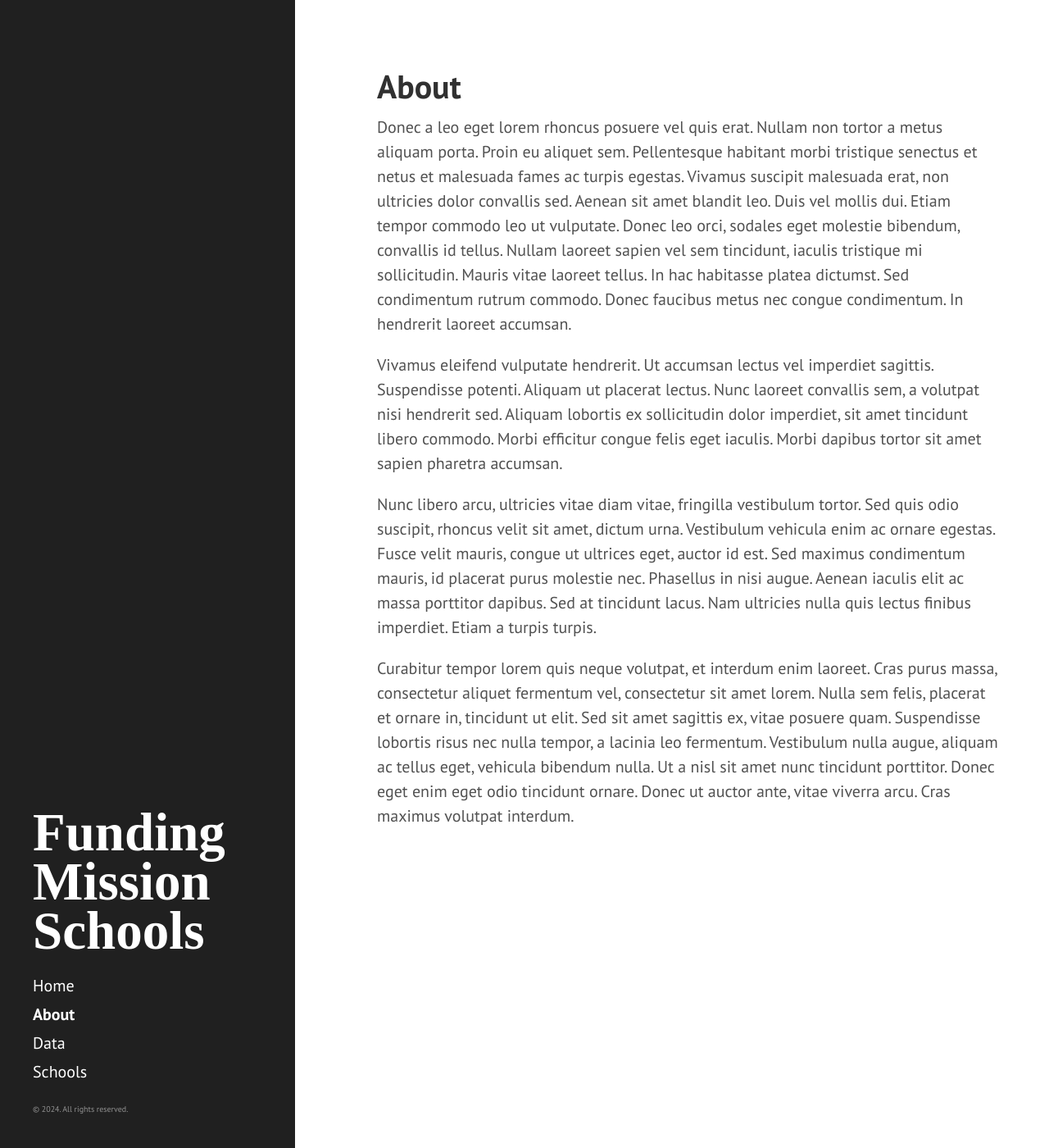
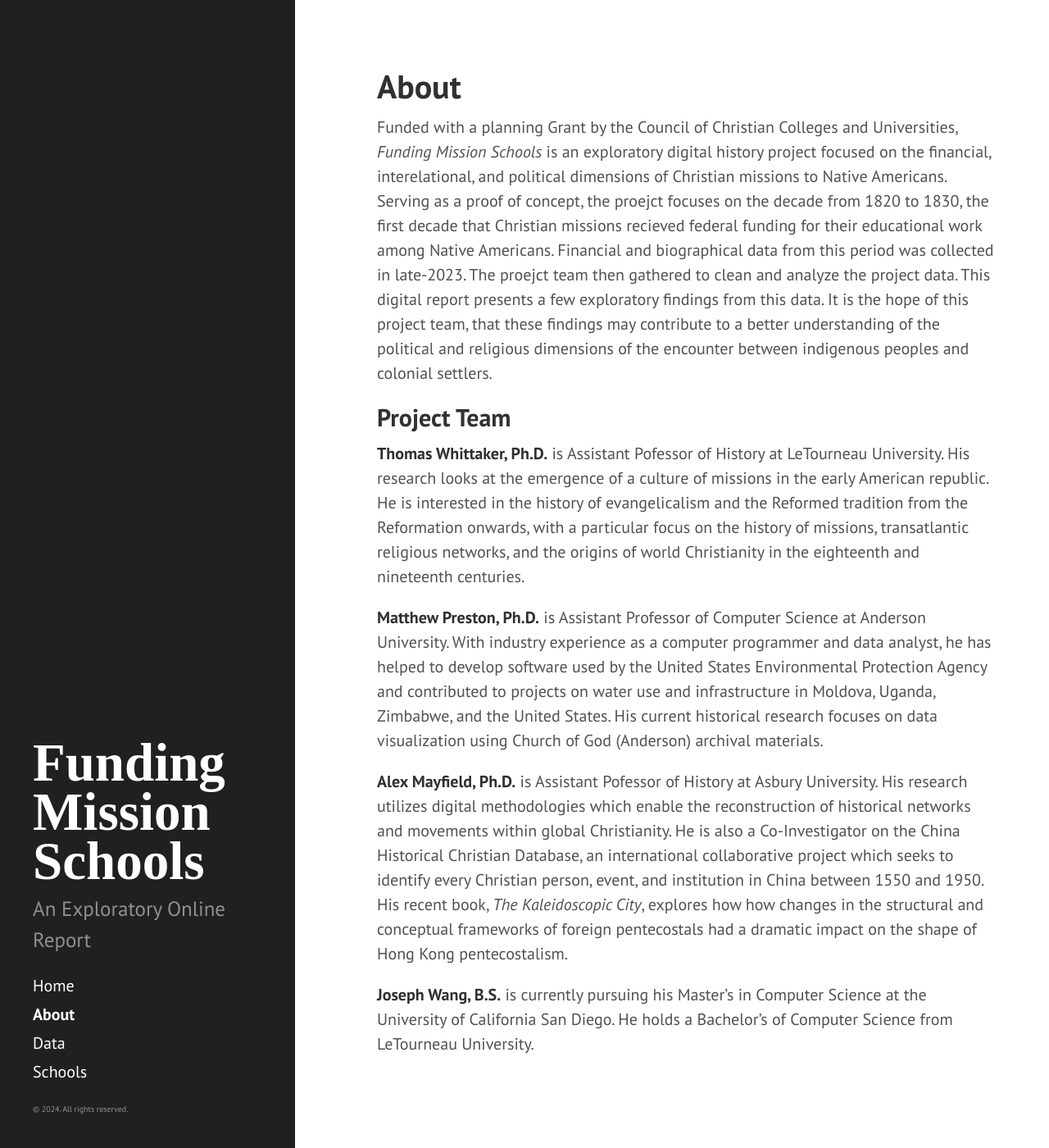
Before and after one commit to alex-mayfield/fmsreport, a Jekyll site: the page built from pages/about.md, in a window 1280 px wide and 1400 px high. Shown: the whole window at 82% size. Built offline with Jekyll 4.4.1, drawn with Linux system fonts in a browser that asks for light colours.

Commit message:
Updates to Text

```diff
--- a/_config.yml
+++ b/_config.yml
@@ -8,7 +8,7 @@ permalink:        pretty
 # Setup
 title:            Funding Mission Schools
 tagline:          ''
-description:      ''
+description:      'An Exploratory Online Report'
 url:              https://github.com/alex-mayfield
 baseurl:          /fmsreport
 
--- a/_includes/sidebar.html
+++ b/_includes/sidebar.html
@@ -21,7 +21,7 @@
       {% for node in pages_list %}
         {% if node.title != null %}
           {% if node.layout == "page" %}
-            <a class="sidebar-nav-item{% if page.url == node.url %} active{% endif %}" href="{{site.baseurl}}{{ node.url }}">{{ node.title }}</a>
+            <a class="sidebar-nav-item{% if page.url == node.url %} active{% endif %}" href="{{ site.baseurl }}{{ node.url }}">{{ node.title }}</a>
           {% endif %}
         {% endif %}
       {% endfor %}
--- a/pages/about.md
+++ b/pages/about.md
@@ -3,10 +3,14 @@ layout: page
 title: About
 ---
 
-Donec a leo eget lorem rhoncus posuere vel quis erat. Nullam non tortor a metus aliquam porta. Proin eu aliquet sem. Pellentesque habitant morbi tristique senectus et netus et malesuada fames ac turpis egestas. Vivamus suscipit malesuada erat, non ultricies dolor convallis sed. Aenean sit amet blandit leo. Duis vel mollis dui. Etiam tempor commodo leo ut vulputate. Donec leo orci, sodales eget molestie bibendum, convallis id tellus. Nullam laoreet sapien vel sem tincidunt, iaculis tristique mi sollicitudin. Mauris vitae laoreet tellus. In hac habitasse platea dictumst. Sed condimentum rutrum commodo. Donec faucibus metus nec congue condimentum. In hendrerit laoreet accumsan.
+Funded with a planning Grant by the Council of Christian Colleges and Universities, _Funding Mission Schools_ is an exploratory digital history project focused on the financial, interelational, and political dimensions of Christian missions to Native Americans. Serving as a proof of concept, the proejct focuses on the decade from 1820 to 1830, the first decade that Christian missions recieved federal funding for their educational work among Native Americans. Financial and biographical data from this period was collected in late-2023. The proejct team then gathered to clean and analyze the project data. This digital report presents a few exploratory findings from this data. It is the hope of this project team, that these findings may contribute to a better understanding of the political and religious dimensions of the encounter between indigenous peoples and colonial settlers.
 
-Vivamus eleifend vulputate hendrerit. Ut accumsan lectus vel imperdiet sagittis. Suspendisse potenti. Aliquam ut placerat lectus. Nunc laoreet convallis sem, a volutpat nisi hendrerit sed. Aliquam lobortis ex sollicitudin dolor imperdiet, sit amet tincidunt libero commodo. Morbi efficitur congue felis eget iaculis. Morbi dapibus tortor sit amet sapien pharetra accumsan.
+## Project Team
 
-Nunc libero arcu, ultricies vitae diam vitae, fringilla vestibulum tortor. Sed quis odio suscipit, rhoncus velit sit amet, dictum urna. Vestibulum vehicula enim ac ornare egestas. Fusce velit mauris, congue ut ultrices eget, auctor id est. Sed maximus condimentum mauris, id placerat purus molestie nec. Phasellus in nisi augue. Aenean iaculis elit ac massa porttitor dapibus. Sed at tincidunt lacus. Nam ultricies nulla quis lectus finibus imperdiet. Etiam a turpis turpis.
+**Thomas Whittaker, Ph.D.** is Assistant Pofessor of History at LeTourneau University. His research looks at the emergence of a culture of missions in the early American republic. He is interested in the history of evangelicalism and the Reformed tradition from the Reformation onwards, with a particular focus on the history of missions, transatlantic religious networks, and the origins of world Christianity in the eighteenth and nineteenth centuries.
 
-Curabitur tempor lorem quis neque volutpat, et interdum enim laoreet. Cras purus massa, consectetur aliquet fermentum vel, consectetur sit amet lorem. Nulla sem felis, placerat et ornare in, tincidunt ut elit. Sed sit amet sagittis ex, vitae posuere quam. Suspendisse lobortis risus nec nulla tempor, a lacinia leo fermentum. Vestibulum nulla augue, aliquam ac tellus eget, vehicula bibendum nulla. Ut a nisl sit amet nunc tincidunt porttitor. Donec eget enim eget odio tincidunt ornare. Donec ut auctor ante, vitae viverra arcu. Cras maximus volutpat interdum.
+**Matthew Preston, Ph.D.** is Assistant Professor of Computer Science at Anderson University. With industry experience as a computer programmer and data analyst, he has helped to develop software used by the United States Environmental Protection Agency and contributed to projects on water use and infrastructure in Moldova, Uganda, Zimbabwe, and the United States. His current historical research focuses on data visualization using Church of God (Anderson) archival materials.
+
+**Alex Mayfield, Ph.D.** is Assistant Pofessor of History at Asbury University. His research utilizes digital methodologies which enable the reconstruction of historical networks and movements within global Christianity. He is also a Co-Investigator on the China Historical Christian Database, an international collaborative project which seeks to identify every Christian person, event, and institution in China between 1550 and 1950. His recent book, _The Kaleidoscopic City_, explores how how changes in the structural and conceptual frameworks of foreign pentecostals had a dramatic impact on the shape of Hong Kong pentecostalism.
+
+**Joseph Wang, B.S.** is currently pursuing his Master's in Computer Science at the University of California San Diego. He holds a Bachelor's of Computer Science from LeTourneau University.
```
Also changed, not shown: pages/data.md (+2 -8 lines), pages/schools.md (+3 -9 lines).
